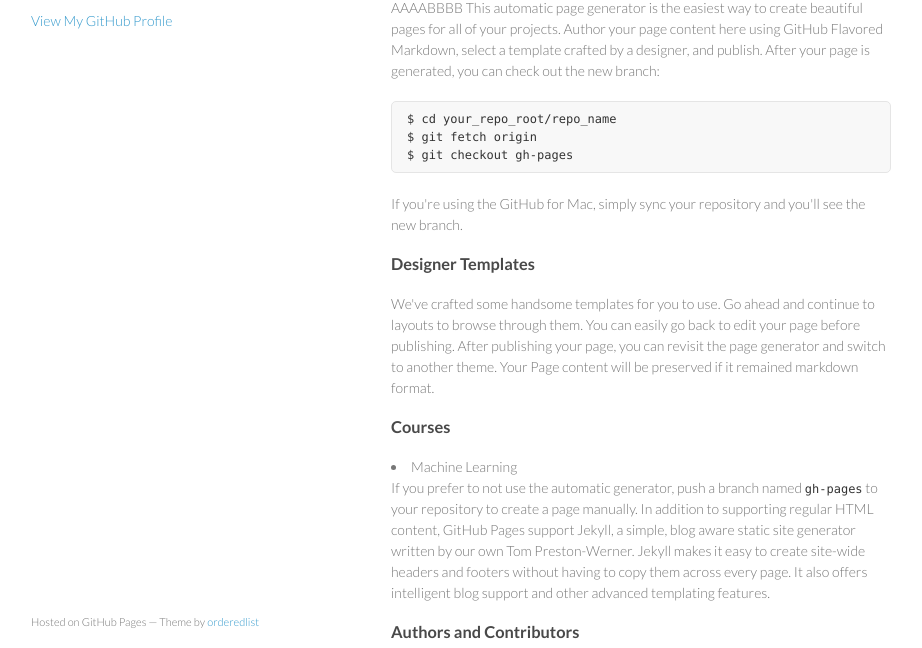
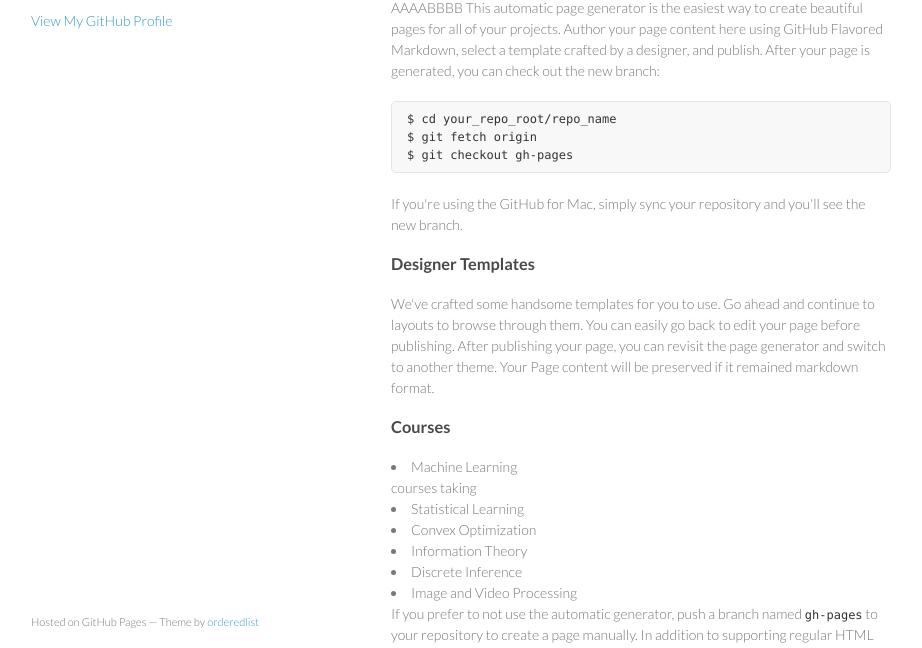
Before and after one commit to amiltonwong/amiltonwong.github.io, a plain HTML site: page index.html in a window 1280 px wide. Shown: the part 99-747 px from the top of the page, without its empty margins (179-1101 px from the left). Drawn offline with Linux system fonts and the light colour scheme.

Commit message:
Update index.html

```diff
--- a/index.html
+++ b/index.html
@@ -41,8 +41,14 @@ $ git checkout gh-pages
 <p>We've crafted some handsome templates for you to use. Go ahead and continue to layouts to browse through them. You can easily go back to edit your page before publishing. After publishing your page, you can revisit the page generator and switch to another theme. Your Page content will be preserved if it remained markdown format.</p>
 
 <h3>
-<a name="rather-drive-stick" class="anchor" href="#rather-drive-stick"><span class="octicon octicon-link"></span></a>Courses</h3>
+<a name="courses" class="anchor" href="#courses"><span class="octicon octicon-link"></span></a>Courses</h3>
 <li>Machine Learning</li>
+courses taking<br>
+<li>Statistical Learning</li>
+<li>Convex Optimization</li>
+<li>Information Theory</li>
+<li>Discrete Inference</li>
+<li>Image and Video Processing</li>
 <p>If you prefer to not use the automatic generator, push a branch named <code>gh-pages</code> to your repository to create a page manually. In addition to supporting regular HTML content, GitHub Pages support Jekyll, a simple, blog aware static site generator written by our own Tom Preston-Werner. Jekyll makes it easy to create site-wide headers and footers without having to copy them across every page. It also offers intelligent blog support and other advanced templating features.</p>
 
 <h3>
```
